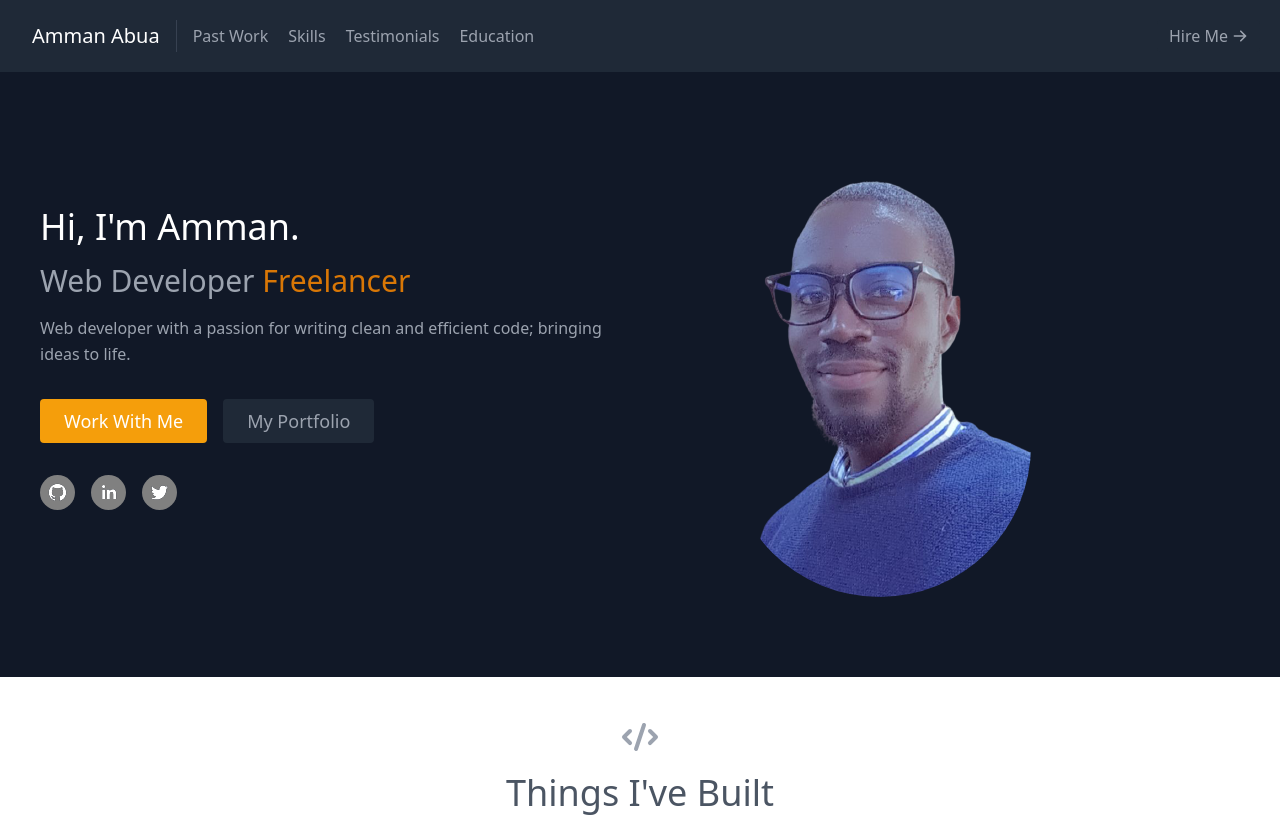
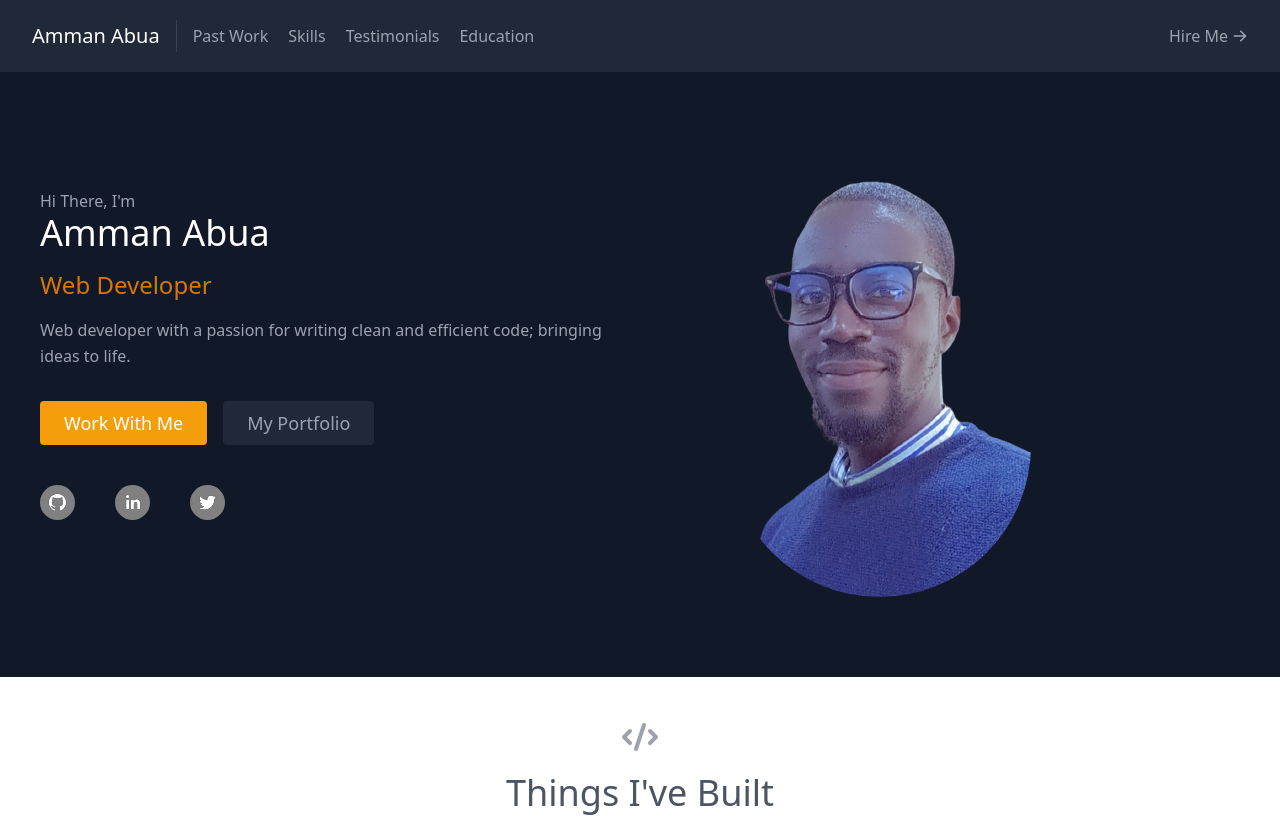
Before and after one commit to ammanabua/my-portfolio, a React (Create React App) app: page / in a window 1280 px wide. Shown: the top 817 px of the page. Built offline with nearby package versions, Linux system fonts and the light colour scheme.

Commit message:
add typing text

```diff
--- a/package.json
+++ b/package.json
@@ -8,6 +8,7 @@
     "@fortawesome/free-solid-svg-icons": "^5.15.4",
     "@fortawesome/react-fontawesome": "^0.1.16",
     "@heroicons/react": "^1.0.1",
+    "ityped": "^1.0.3",
     "react": "^17.0.2",
     "react-dom": "^17.0.2",
     "react-scripts": "^1.1.5",
--- a/src/components/About.js
+++ b/src/components/About.js
@@ -7,11 +7,12 @@ export default function About() {
         <section id="about">
             <div className="container mx-auto flex px-10 my-20 md:flex-row flex-col items-center">
                 <div className="lg:flex-grow md:w-1/2 lg:pr-24 md:pr-16 flex flex-col md:items-start md:text-left mb-16 md:mb-0 items-center text-center">
-                    <h1 className="title-font sm:text-4xl text-3xl mb-4 font-medium text-white">
-                        Hi, I'm Amman.
+                    <h2>
+                        Hi There, I'm
                         <br className="lg:inline-block" />
-                    </h1>
-                    <h3 className="title-font text-3xl mb-4 font-medium">Web Developer <span className="text-yellow-600">Freelancer</span></h3>
+                    </h2>
+                    <h1 className="title-font sm:text-4xl text-3xl mb-4 font-medium text-white">Amman Abua</h1>
+                    <h3 className="title-font text-2xl mb-4 font-medium"><span className="title-font text-yellow-600">Web Developer</span></h3>
                     <p className="mb-8 leading-relaxed">
                         Web developer with a passion for writing clean and efficient code; bringing ideas to life.
                     </p>
@@ -27,10 +28,10 @@ export default function About() {
                         My Portfolio
                         </a>
                     </div>
-                    <div className="flex justify-center my-8">
+                    <div className="flex justify-center my-10">
                         <SocialIcon bgColor="grey" fgColor="#fff" url="https://github.com/ammanabua" style={{ height: 35, width: 35 }} target="_blank" rel="noopener noreferrer" />
-                        <SocialIcon bgColor="grey" fgColor="#fff" url="https://linkedin.com/in/amman-abua" style={{ height: 35, width: 35 }} className="ml-4" target="_blank" rel="noopener noreferrer" />
-                        <SocialIcon bgColor="grey" fgColor="#fff" url="https://twitter.com/ammanie_k" style={{ height: 35, width: 35 }} className="ml-4" target="_blank" rel="noopener noreferrer" />
+                        <SocialIcon bgColor="grey" fgColor="#fff" url="https://linkedin.com/in/amman-abua" style={{ height: 35, width: 35 }} className="ml-10" target="_blank" rel="noopener noreferrer" />
+                        <SocialIcon bgColor="grey" fgColor="#fff" url="https://twitter.com/ammanie_k" style={{ height: 35, width: 35 }} className="ml-10" target="_blank" rel="noopener noreferrer" />
                     </div>
                 </div>
                 <div className="lg:max-w-lg lg:w-full md:w-1/2 w-5/6">
--- a/src/components/Projects.js
+++ b/src/components/Projects.js
@@ -21,7 +21,7 @@ export default function Projects() {
         <div className="container">
           <div class="p-10 grid grid-cols-1 sm:grid-cols-1 md:grid-cols-3 lg:grid-cols-3 xl:grid-cols-3 gap-8">
             {projects.map((project) => (
-                <div key={project.image} className="rounded overflow-hidden shadow-2xl border-solid border-2 border-grey-500">
+                <div key={project.image} className="rounded overflow-hidden shadow-2xl">
                 <img className="w-full" src={project.image} alt="Mountain" />
                 <div className="px-6 py-4">
                   <div className="font-bold text-xl mb-2">{project.title}</div>
```
Also changed, not shown: 1 other file (tests, documents, lock files or other folders).
